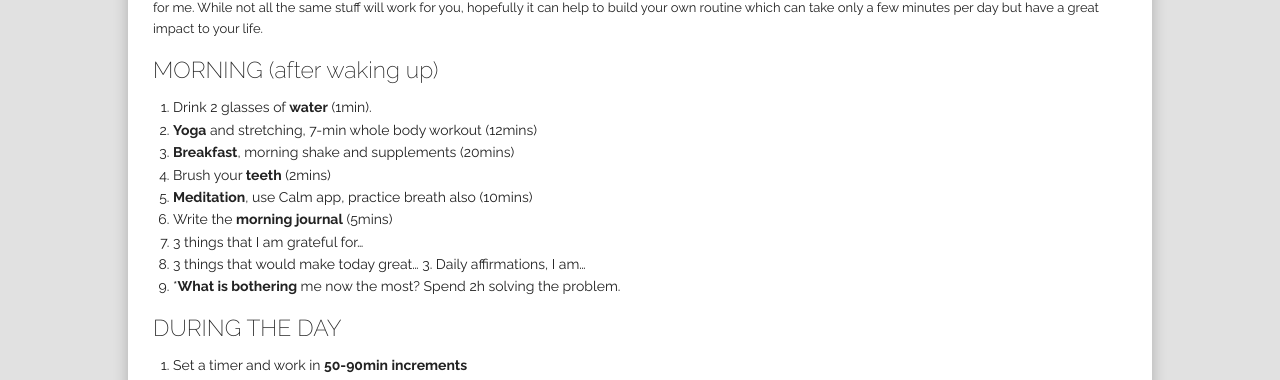
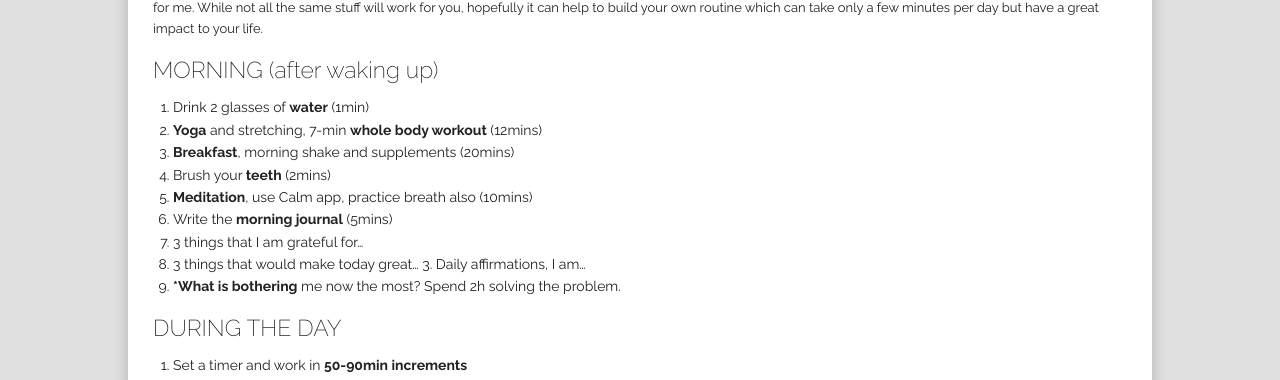
Before and after one commit to lipeno/lipeno.github.io, a Jekyll site: the page built from _posts/2015-07-20-daily-routine.md, in a window 1280 px wide and 1124 px high. Shown: the part 336-716 px from the top of the window. Built offline with Jekyll 4.4.1, drawn with Linux system fonts in a browser that asks for light colours; nearby versions of some CDN libraries; library files that are not in the unit come from our copies; Markdown is read by kramdown in place of the engine named in the settings.

```diff
--- a/_posts/2015-07-20-daily-routine.md
+++ b/_posts/2015-07-20-daily-routine.md
@@ -12,8 +12,8 @@ To do this, it can help to introduce some routine to your everyday life, as disc
 After digging into the science behind daily routines and browsing around daily routines of successful people I have experimented to figure out what works the best for me. While not all the same stuff will work for you, hopefully it can help to build your own routine which can take only a few minutes per day but have a great impact to your life.
 
 #### MORNING (after waking up)
-1.	 Drink 2 glasses of **water** (1min).
-2.	 **Yoga** and stretching, 7-min whole body workout  (12mins)
+1.	 Drink 2 glasses of **water** (1min)
+2.	 **Yoga** and stretching, 7-min **whole body workout**  (12mins)
 3.	 **Breakfast**, morning shake and supplements (20mins)
 4.	 Brush your **teeth** (2mins)
 5.	 **Meditation**, use Calm app, practice breath also (10mins)
@@ -21,7 +21,7 @@ After digging into the science behind daily routines and browsing around daily r
   1. 3 things that I am grateful for…
   2. 3 things that would make today great…
 	3. Daily affirmations, I am…
-7.	 \***What is bothering** me now the most? Spend 2h solving the problem.
+7.	 **\*What is bothering** me now the most? Spend 2h solving the problem.
 
 #### DURING THE DAY
 1.	 Set a timer and work in **50-90min increments**
```
Also changed, not shown: 1 other file.
